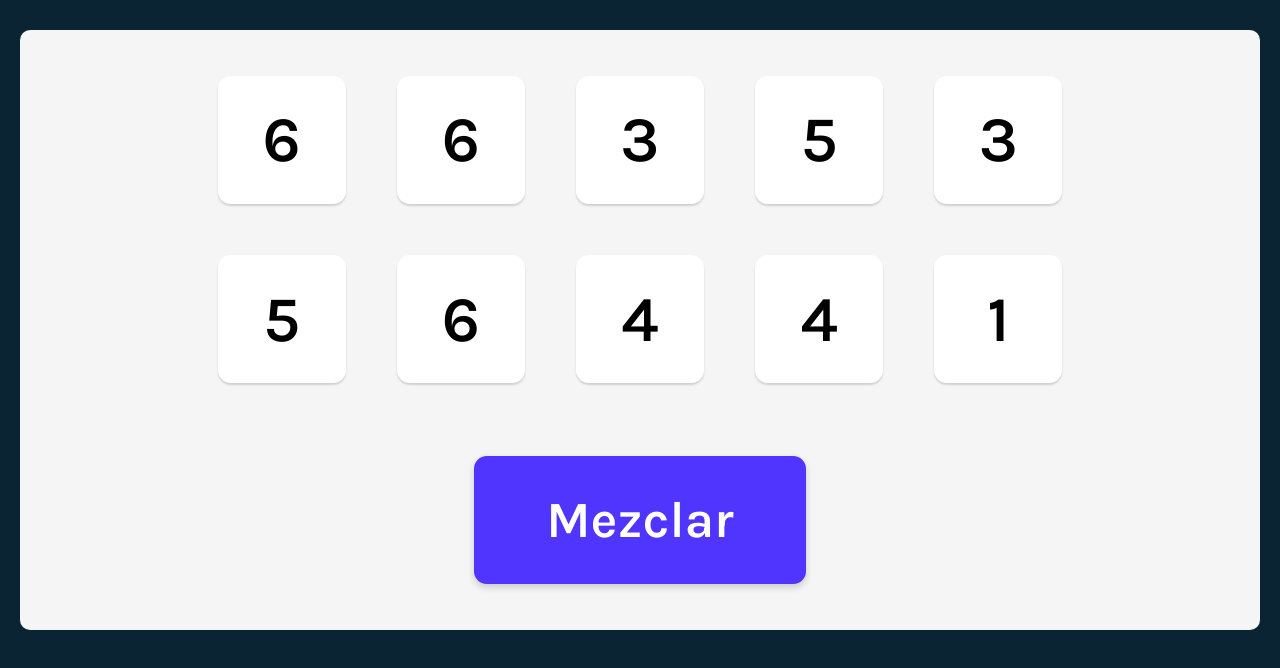
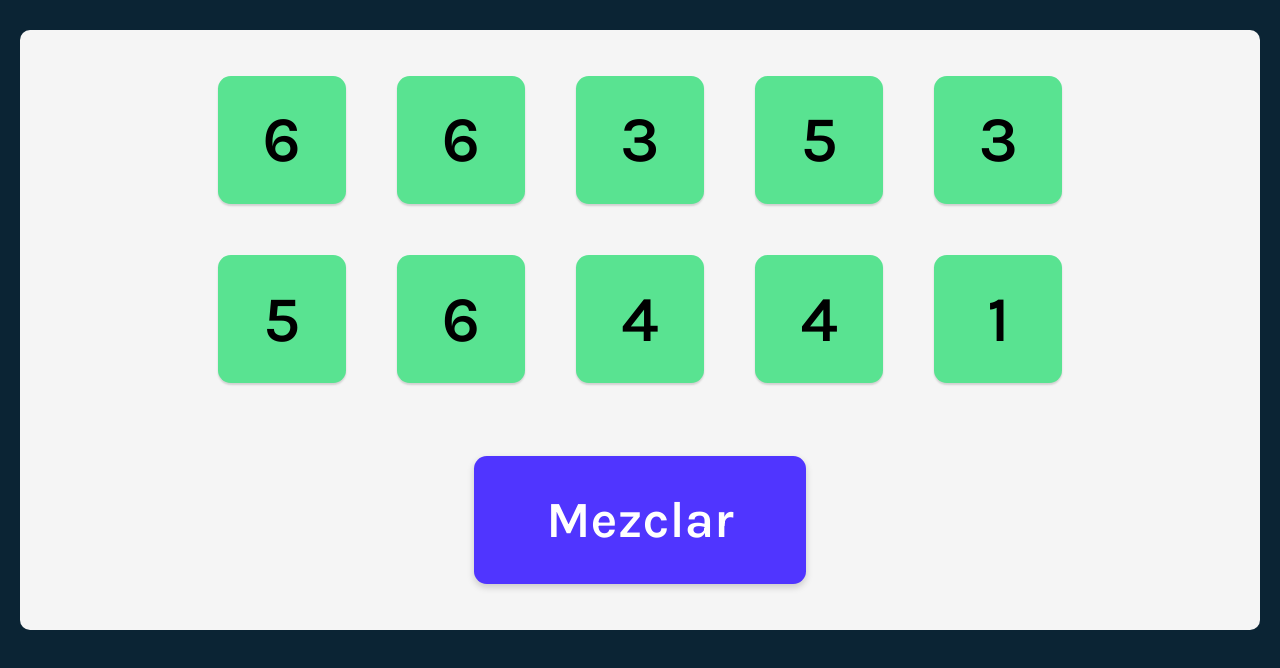
Before and after one commit to crcascr/React-Learning, a React (Create React App) app in the folder practice-projects/tenzies-game/: page / in a window 1280 px wide. Shown: the top 668 px of the page. Built offline with nearby package versions, Linux system fonts and the light colour scheme.

Commit message:
Estilos dinamicos para los números

```diff
--- a/practice-projects/tenzies-game/src/AppTenzies.css
+++ b/practice-projects/tenzies-game/src/AppTenzies.css
@@ -36,7 +36,6 @@ main {
   width: 10vw;
   height: 10vw;
   border-radius: 1vw;
-  background-color: #ffffff;
   box-shadow: 0px 2px 2px rgba(0, 0, 0, 0.15);
   justify-content: center;
   align-items: center;
--- a/practice-projects/tenzies-game/src/AppTenzies.js
+++ b/practice-projects/tenzies-game/src/AppTenzies.js
@@ -8,7 +8,7 @@ function AppTenzies() {
 
     for (let i = 0; i < 10; i++) {
       const numeroDado = Math.ceil(Math.random() * 6);
-      arregloNumeros.push({ valor: numeroDado, ocupado: false, id: nanoid() });
+      arregloNumeros.push({ valor: numeroDado, ocupado: true, id: nanoid() });
     }
     return arregloNumeros;
   }
@@ -16,7 +16,9 @@ function AppTenzies() {
   const [numeros, setNumeros] = React.useState(todosNumerosDado());
 
   const elementoNumero = numeros.map((numero) => {
-    return <Arreglo numero={numero.valor} key={numero.id} />;
+    return (
+      <Arreglo numero={numero.valor} key={numero.id} ocupado={numero.ocupado} />
+    );
   });
 
   function mezclar() {
--- a/practice-projects/tenzies-game/src/Components/Arreglo.js
+++ b/practice-projects/tenzies-game/src/Components/Arreglo.js
@@ -1,7 +1,12 @@
 import React from "react";
 
 function Arreglo(props) {
-  return <a className="numeros--numero">{props.numero}</a>;
+  const estilos = { backgroundColor: props.ocupado ? "#59E391" : "#ffffff" };
+  return (
+    <a className="numeros--numero" style={estilos}>
+      {props.numero}
+    </a>
+  );
 }
 
 export default Arreglo;
```
